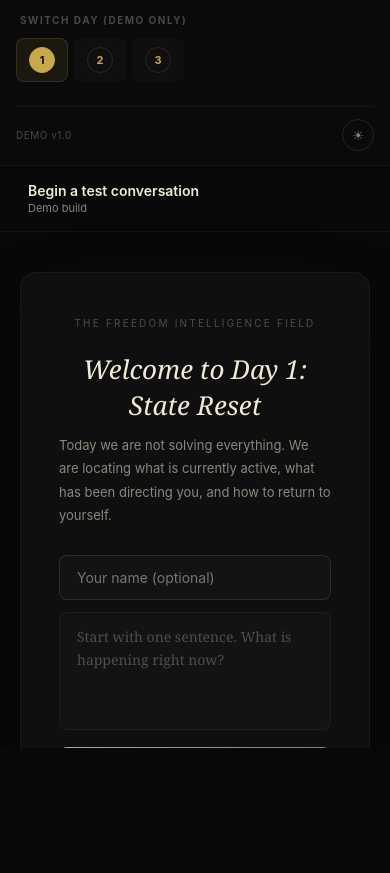
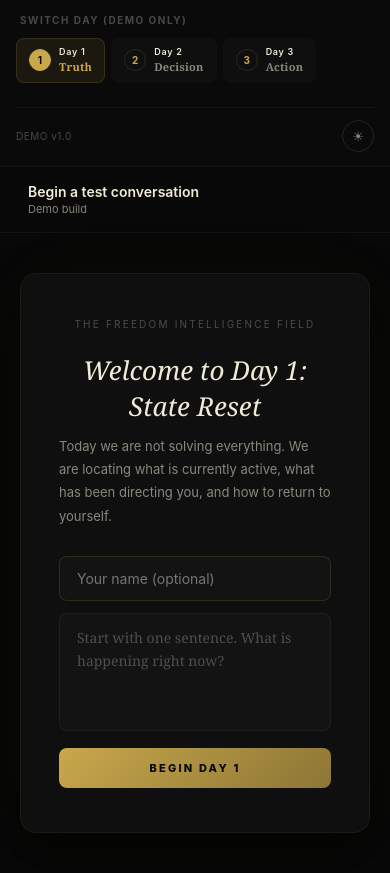
Before and after one commit to shimritnativ/myp-ascension, a website: page demo.html in a window 390 px wide. Shown: the part 96-969 px from the top of the page. Before the commit the page ends 844 px from the top, so only its background shows below. Drawn offline with Linux system fonts and the light colour scheme.

Commit message:
css changes

```diff
--- a/demo.html
+++ b/demo.html
@@ -52,12 +52,12 @@
 
   * { box-sizing: border-box; }
  html, body {
-    margin: 0; padding: 0;
+  margin: 0;
+  padding: 0;
   background: var(--bg);
   color: var(--text);
   font-family: Georgia, "Times New Roman", serif;
-    height: 100%;
-    overflow: hidden;
+  min-height: 100%;
 }
   button { font-family: inherit; cursor: pointer; }
 
@@ -78,7 +78,7 @@
  #app {
   display: flex;
   flex-direction: column;
-    height: 100vh;
+  min-height: 100vh;
   width: 100%;
 }
   .main-row { display: flex; flex: 1; min-height: 0; }
@@ -461,8 +461,11 @@
   .brand { padding-bottom: 14px; margin-bottom: 14px; }
   .day-list { flex-direction: row; gap: 6px; margin-bottom: 12px; overflow-x: auto; }
   .day-item { flex-shrink: 0; padding: 8px 12px; gap: 8px; }
-  .day-info { display: none; }
-  .day-item .day-num { width: 26px; height: 26px; font-size: 11px; }
+  .day-info { display: flex; flex-direction: column; min-width: 0; }
+.day-title { font-size: 9px; line-height: 1.1; letter-spacing: 0.08em; }
+.day-theme { font-size: 11px; font-weight: 600; font-style: normal; margin-top: 2px; letter-spacing: 0.02em; }
+.day-item .day-num { width: 22px; height: 22px; font-size: 10px; }
+.day-item.active .day-theme { color: var(--gold); }
   .demo-help { display: none; }
   .reset-btn { margin-top: 6px; padding: 8px; }
   .sidebar-footer { padding-top: 12px; margin-top: 12px; }
```
Also changed, not shown: embed.html (+5 -3 lines). Lines whose indentation alone changed are shown as unchanged.
